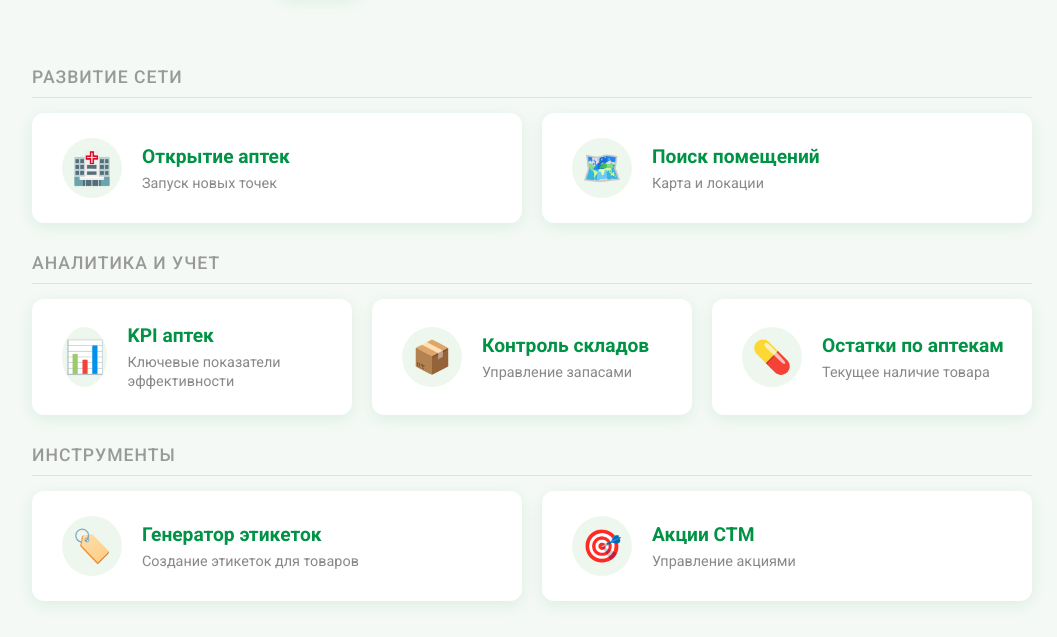
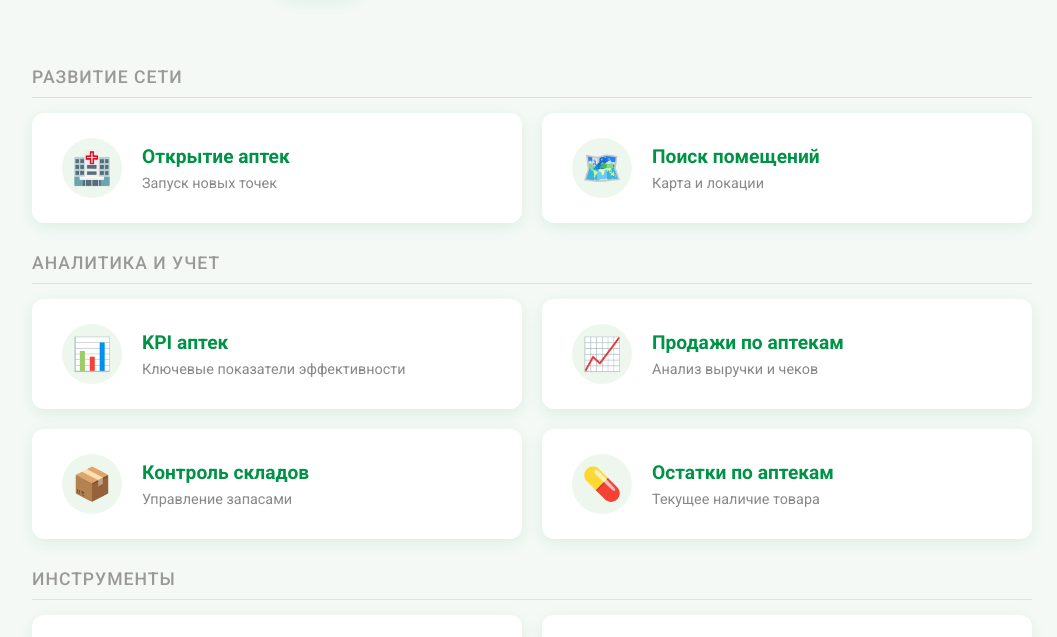
Before and after one commit to snklukin-commits/razvivalshik, a plain HTML site: page index.html in a window 1280 px wide. Shown: the part 123-760 px from the top of the page, without its empty margins (108-1165 px from the left). Drawn offline with Linux system fonts and the light colour scheme.

Commit message:
Update index.html

```diff
--- a/index.html
+++ b/index.html
@@ -81,6 +81,10 @@ gap: 20px;
             max-width: 1000px;
             width: 100%;
             animation: fadeInUp 0.8s ease;
+        }
+        /* Style for 2x2 grid */
+        .grid-container.grid-analytics {
+             grid-template-columns: repeat(2, 1fr);
         }
         .card {
             background-color: var(--card-bg);
@@ -181,6 +185,7 @@ height: 70px;
             </div>
         </div>
     </header>
+
     <div class="section-title">Развитие сети</div>
     <div class="grid-container">
         <!-- Ссылка 1: Открытие аптек -->
@@ -200,14 +205,23 @@ height: 70px;
             </div>
         </a>
     </div>
+
     <div class="section-title">Аналитика и Учет</div>
-<div class="grid-container">
+    <div class="grid-container grid-analytics">
         <!-- Ссылка 3: KPI аптек -->
         <a href="https://snklukin-commits.github.io/aloea/%D0%9F%D0%BE%D0%BA%D0%B0%D0%B7%D0%B0%D1%82%D0%B5%D0%BB%D0%B8%20%D0%B0%D0%BF%D1%82%D0%B5%D0%BA.html" class="card">
             <div class="card-icon">📊</div>
             <div class="card-content">
                 <h3>KPI аптек</h3>
                 <span>Ключевые показатели эффективности</span>
+            </div>
+        </a>
+        <!-- НОВАЯ ССЫЛКА: Продажи по аптекам -->
+        <a href="https://snklukin-commits.github.io/aloea/%D0%9F%D1%80%D0%BE%D0%B4%D0%B0%D0%B6%D0%B8%20%D0%BF%D0%BE%20%D0%B0%D0%BF%D1%82%D0%B5%D0%BA%D0%B0%D0%BC.html" class="card">
+            <div class="card-icon">📈</div>
+            <div class="card-content">
+                <h3>Продажи по аптекам</h3>
+                <span>Анализ выручки и чеков</span>
             </div>
         </a>
         <!-- Ссылка 4: Контроль складов -->
@@ -227,6 +241,7 @@ height: 70px;
             </div>
         </a>
     </div>
+
     <div class="section-title">Инструменты</div>
     <div class="grid-container">
         <!-- Ссылка 6: Генератор этикеток -->
@@ -246,6 +261,7 @@ height: 70px;
             </div>
         </a>
     </div>
+
     <footer>
         &copy; 2025 Аптечная сеть «Алоэ». Внутренний портал.
     </footer>
```
Lines whose indentation alone changed are shown as unchanged.
